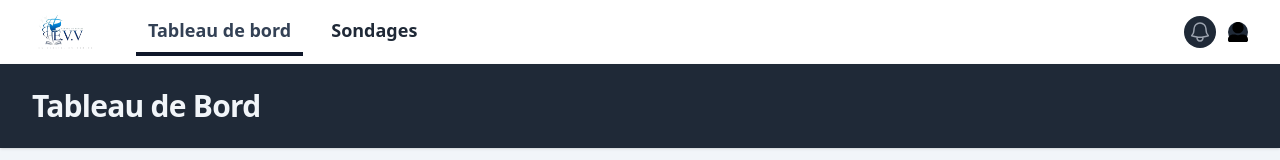
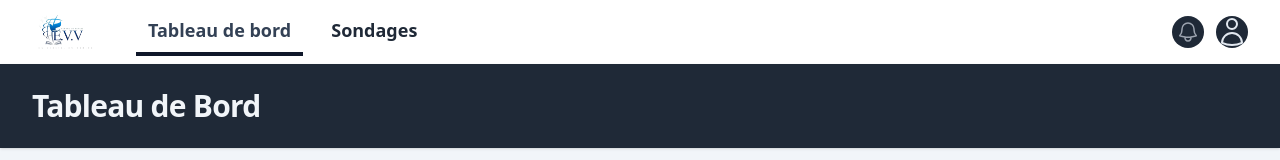
Before and after one commit to rovertnet/evv_app, a React (Vite) app in the folder react/: page / in a window 1280 px wide. Shown: the top 160 px of the page. Built offline with nearby package versions, Linux system fonts and the light colour scheme.

Commit message:
je suis le deuxième commit

```diff
--- a/react/src/component/DefaultLeyaouts.jsx
+++ b/react/src/component/DefaultLeyaouts.jsx
@@ -7,10 +7,9 @@ import {
   MenuItem,
   MenuItems
 } from "@headlessui/react";
-import { Bars3Icon, BellIcon, XMarkIcon } from "@heroicons/react/24/outline";
+import { Bars3Icon, BellIcon, UserIcon, XMarkIcon } from "@heroicons/react/24/outline";
 import { NavLink, Outlet } from "react-router-dom";
 import { userStateContext } from "../context/ContextProvider";
-import { FaUserAlt } from "react-icons/fa";
 
 
 // const user = {
@@ -97,7 +96,7 @@ export default function DefaultLeyaouts() {
                           <button className="relative flex max-w-xs items-center rounded-full bg-gray-800 text-sm focus:outline-none focus:ring-2 focus:ring-white focus:ring-offset-2 focus:ring-offset-gray-800">
                             <span className="absolute -inset-1.5" />
                             <span className="sr-only">Open user menu</span>
-                            <FaUserAlt size={20} />
+                            <UserIcon className="w-8 text-slate-200" />
                           </button>
                         </div>
                         <MenuItems
@@ -150,7 +149,7 @@ export default function DefaultLeyaouts() {
                         classNames(
                           isActive
                             ? "bg-gray-600 text-white"
-                            : "text-gray-300 hover:bg-gray-400 hover:text-slate-900",
+                            : "text-gray-800 hover:bg-gray-400 hover:text-slate-900",
                           "block rounded-md px-3 py-2 text-base font-medium"
                         )
                       }
@@ -162,7 +161,7 @@ export default function DefaultLeyaouts() {
                 <div className="border-t border-gray-700 pb-3 pt-4">
                   <div className="flex items-center px-5">
                     <div className="flex-shrink-0">
-                      <FaUserAlt size={20} />
+                      <UserIcon className="w-8 text-slate-200" />
                     </div>
                     <div className="ml-3">
                       <div className="text-base font-medium leading-none text-white">
```
